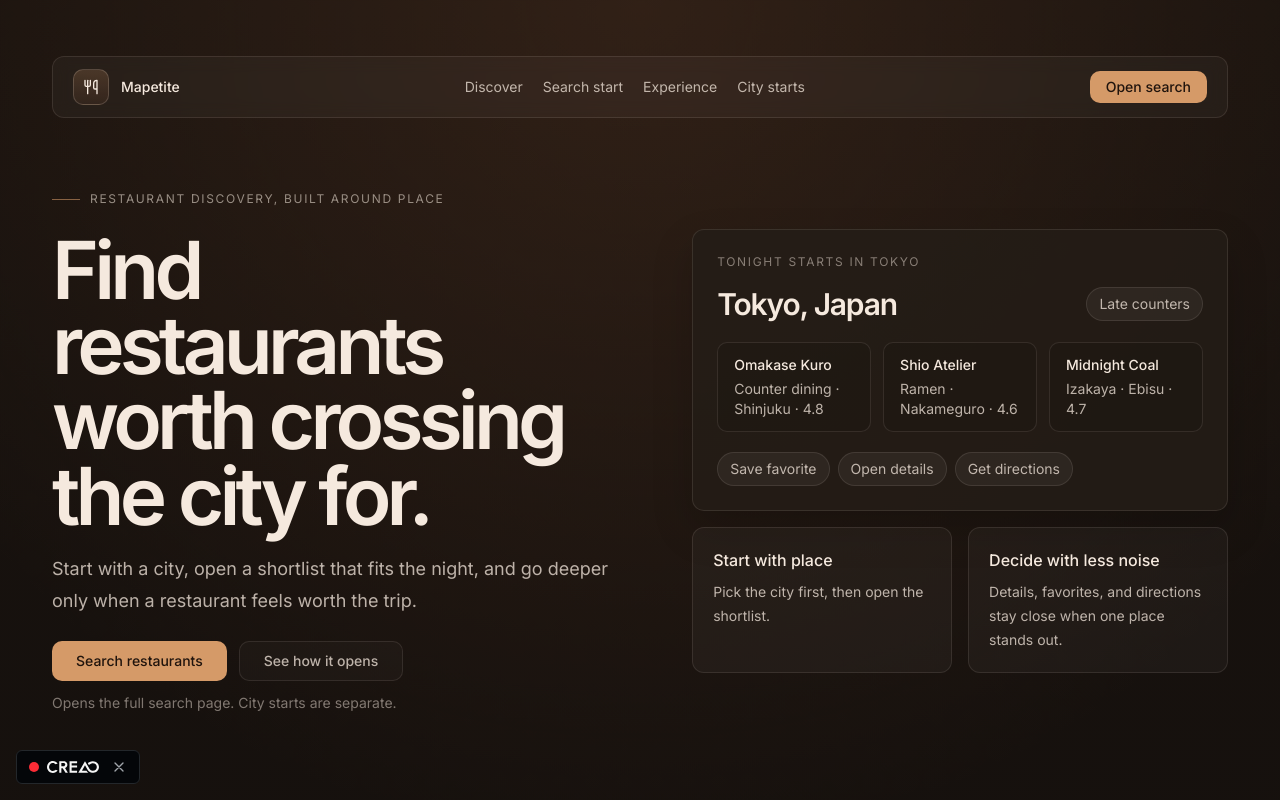
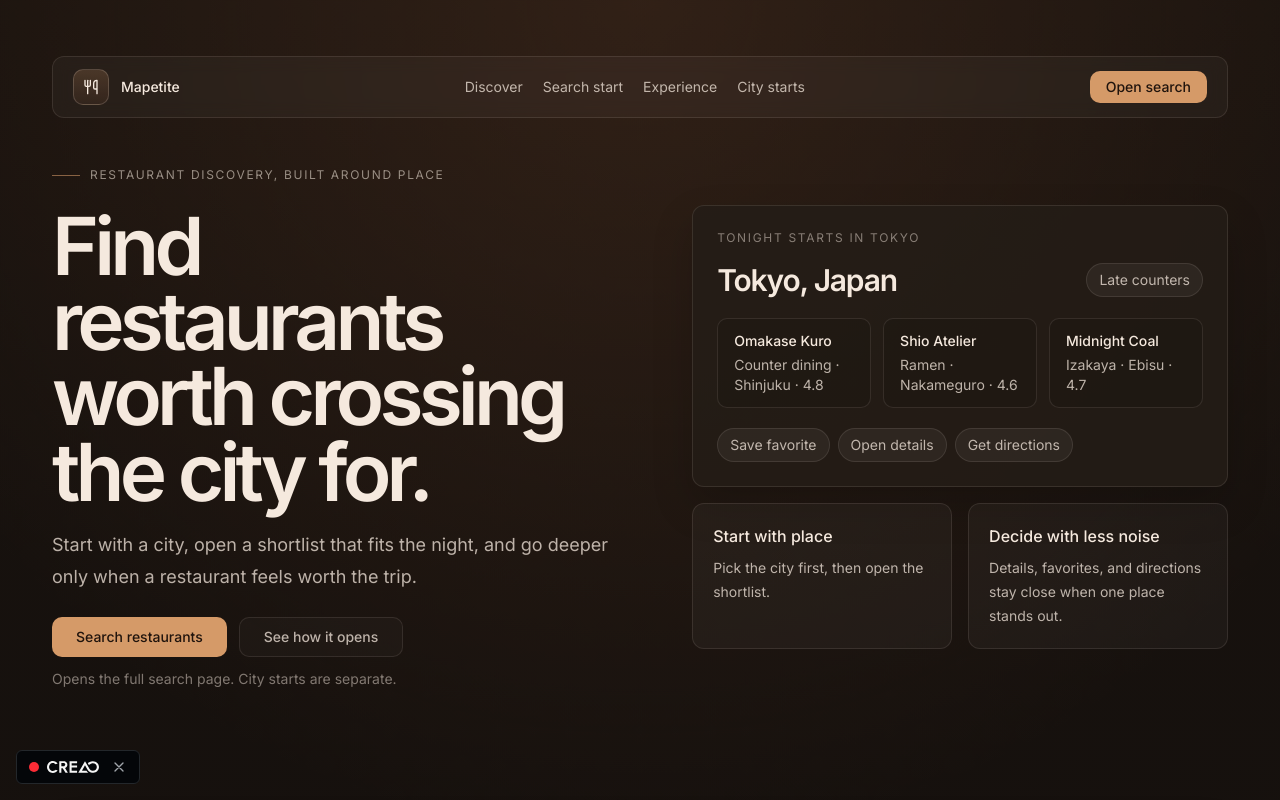
Before and after one commit to Spook65/Mapetite, a React (Vite) app: page / in a window 1280 px wide. Shown: the top 800 px of the page. Built offline with nearby package versions, Linux system fonts and the light colour scheme; no server answers; a web font is replaced by a local one.

Commit message:
Raise landing navbar closer to shared restaurant navbar

```diff
--- a/src/routes/index.tsx
+++ b/src/routes/index.tsx
@@ -219,7 +219,7 @@ function LandingPage() {
 
 	return (
 		<div className="mapetite-page-shell">
-			<div className="mapetite-container px-4 pt-4 pb-6 md:px-6 md:pt-8 md:pb-8">
+			<div className="mapetite-container px-4 pt-4 pb-6 md:px-6 md:pt-2 md:pb-8">
 				<nav className="mapetite-panel-soft sticky top-14 z-20 mb-8 hidden items-center justify-between gap-4 px-5 py-3 backdrop-blur md:flex">
 					<div className="flex items-center gap-3 text-sm font-medium text-[var(--mapetite-text)]">
 						<div className="flex size-9 items-center justify-center rounded-[10px] border border-[var(--mapetite-border-strong)] bg-[linear-gradient(180deg,rgba(213,154,104,0.2),rgba(180,108,67,0.08))]">
```
